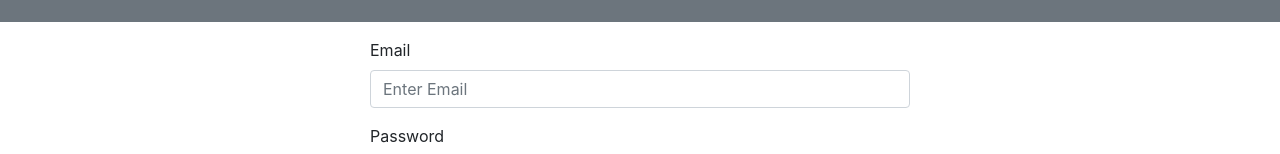
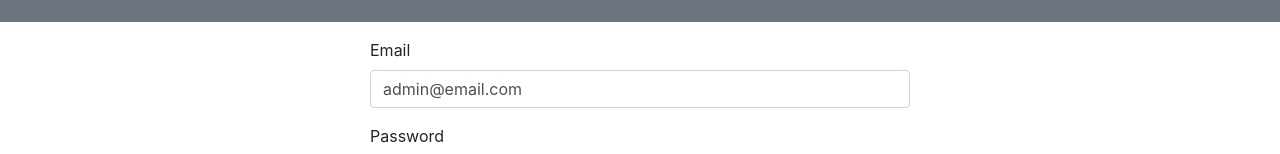
Before and after one commit to jeromeski/react-booking-app, a React (Create React App) app in the folder client/: page /login in a window 1280 px wide. Shown: the part 170-324 px from the top of the page. Built offline with nearby package versions, Linux system fonts and the light colour scheme.

Commit message:
Update Login Page initial state and some logic

```diff
--- a/client/src/auth/Login.js
+++ b/client/src/auth/Login.js
@@ -7,8 +7,8 @@ import LoginForm from '../components/LoginForm';
 
 const Login = () => {
 	// create state for email and pw
-	const [email, setEmail] = useState('');
-	const [password, setPword] = useState('');
+	const [email, setEmail] = useState('admin@email.com');
+	const [password, setPword] = useState('password');
 
 	// create handleSubmit fn
 	const handleSubmit = async (e) => {
@@ -19,8 +19,11 @@ const Login = () => {
 				email,
 				password
 			});
-			console.log('REGISTER USER → ', res);
-			toast.success('Login Success!');
+			console.log('LOGIN RESPONSE → ', res);
+			if (res.data) {
+				console.log('SAVE USER RES IN REDUX AND LOCAL STORAGE THEN REDIRECT ==>');
+				console.log(res.data);
+			}
 		} catch (err) {
 			if (err.response.status === 400) toast.error(err.response.data);
 		}
--- a/client/src/auth/Register.js
+++ b/client/src/auth/Register.js
@@ -1,12 +1,9 @@
 import React, { Fragment, useState } from 'react';
-import axios from 'axios';
 import RegisterForm from '../components/RegisterForm';
 import { toast } from 'react-toastify';
 import { register } from '../actions/auth';
 
-
-
-const Register = ({history}) => {
+const Register = ({ history }) => {
 	// create state for name, email and pw
 	const [name, setName] = useState('');
 	const [email, setEmail] = useState('');
```
Also changed, not shown: 1 other file (tests, documents, lock files or other folders). Lines whose indentation alone changed are shown as unchanged.
